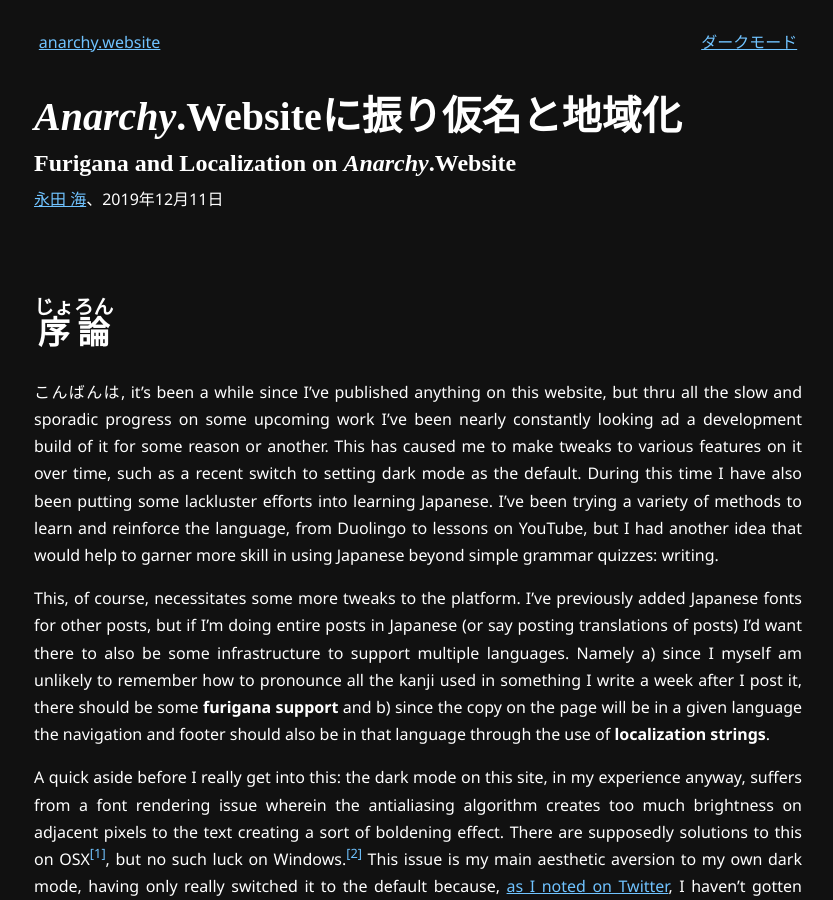
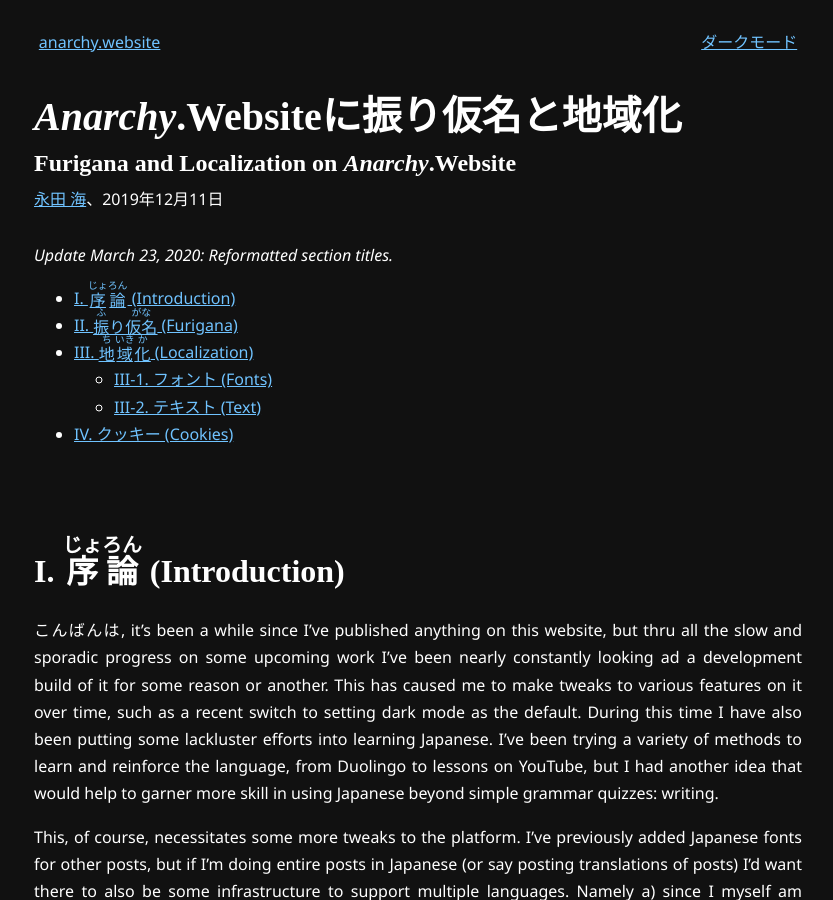
Before and after one commit to una-ada/anarchy.website, a Jekyll site: the page built from _posts/2019-12-11-furigana.md, in a window 1280 px wide and 900 px high. Shown: the whole window, without its empty margins (222-1055 px from the left). Built offline with Jekyll 4.4.1, drawn with Linux system fonts in a browser that asks for light colours; some web fonts are replaced; formulas are drawn with MathJax 3; some of the changed text lies outside the part shown.

Commit message:
updated section titles

```diff
--- a/_posts/2019-12-11-furigana.md
+++ b/_posts/2019-12-11-furigana.md
@@ -11,7 +11,12 @@ tags: localization programming blog web-dev
 title: <i>Anarchy</i>.Websiteに振り仮名と地域化
 ---
 
-## <ruby><rbc><rb>序</rb><rb>論</rb></rbc><rtc><rt>じょ</rt><rt>ろん</rt></rtc></ruby>
+_Update March 23, 2020: Reformatted section titles._
+
+- toc
+{:toc}
+
+## I. <ruby><rbc><rb>序</rb><rb>論</rb></rbc><rtc><rt>じょ</rt><rt>ろん</rt></rtc></ruby> (Introduction)
 
 こんばんは, it's been a while since I've published anything on this website, but
 thru all the slow and sporadic progress on some upcoming work I've been nearly
@@ -60,7 +65,7 @@ anyone in the same room as me.
         to add a locally stored boolean even though the regulation is clearly
         intended only for cookies used to track users.
 
-## <ruby><rbc><rb>振</rb><rb>り</rb><rb>仮名</rb></rbc><rtc><rt>ふ</rt><rt></rt><rt>がな</rt></rtc></ruby>
+## II. <ruby><rbc><rb>振</rb><rb>り</rb><rb>仮名</rb></rbc><rtc><rt>ふ</rt><rt></rt><rt>がな</rt></rtc></ruby> (Furigana)
 
 So the first question one must ask themselves when doing something is how do I
 do that thing? Having first asked this of myself with regards to adding furigana
@@ -438,7 +443,7 @@ though troubleshooting "edge font size issue".
         Japanese as part of my attempt to reinforce the language but really it's
         just made making shitposts in Photoshop a bit more challenging.
 
-## <ruby><rbc><rb>地</rb><rb>域</rb><rb>化</rb></rbc><rtc><rt>ち</rt><rt>いき</rt><rt>か</rt></rtc></ruby>[^13]
+## III. <ruby><rbc><rb>地</rb><rb>域</rb><rb>化</rb></rbc><rtc><rt>ち</rt><rt>いき</rt><rt>か</rt></rtc></ruby>[^13] (Localization)
 
 [^13]:  The markup for this title is longer than my preferred line length (80).
         This is the problem I was talking about, and now my Markdown file is all
@@ -453,7 +458,7 @@ kind of blurred in my thoughts. For instance, what I'm going to be doing here
 will be in part creating a system for selecting content based on language, i18n,
 and also creating the content to be served per some given languages, l10n.
 
-### フォント
+### III-1. フォント (Fonts)
 
 Before doing anything too fancy, I want to once again address something that's
 been glaringly obvious to me while writing this all out: there is no monospace
@@ -626,7 +631,7 @@ Noto Sans was on there (even though it's already loaded with Google Fonts) and
 that I had Source Han Serif Regular which is actually never used since the serif
 style is only used for titles which are all bold.
 
-### テキスト
+### III-2. テキスト (Text)
 
 This part should be easy. Take any text strings in the template for the site and
 replace them with localization strings. Easy as 1, 2, 3...
@@ -767,7 +772,7 @@ just have to finish translating the footer which will take a while, but it's not
 like I'm going to blog about trying to understand [the Japanese version of a
 Creative Commons license page][46].
 
-## クッキー
+## IV. クッキー (Cookies)
 
 While I'm here,[^22] fuck it, going back on what I said: gonna just add some
 cookies to this site. Currently dark mode is handled by a single class added to
```
